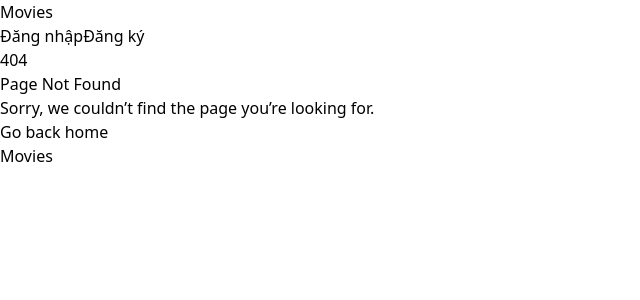
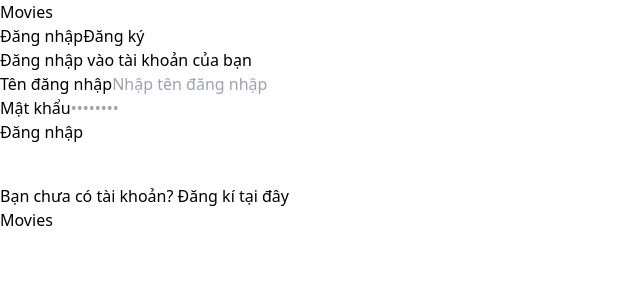
Before and after one commit to TranCongViet/WebAdvancedFinalProject, a React (Vite) app: page /#/login in a window 1280 px wide. Before the commit this address had no page. Shown: the top 300 px of the page, without its empty margins (0-640 px from the left). Built offline with nearby package versions, Linux system fonts and the light colour scheme.

Commit message:
cập nhật trang đăng nhập

```diff
--- a/package.json
+++ b/package.json
@@ -10,6 +10,7 @@
     "preview": "vite preview"
   },
   "dependencies": {
+    "@react-oauth/google": "^0.12.1",
     "axios": "^1.7.9",
     "react": "^18.3.1",
     "react-dom": "^18.3.1",
--- a/src/components/layout/Header.jsx
+++ b/src/components/layout/Header.jsx
@@ -3,7 +3,7 @@ import { useAuth } from '../../context/authcontext.jsx';
 export function Header() {
     const { logout, user } = useAuth();
     return (
-        <header className="bg-slate-400 max-w-full sticky top-0 left-0 w-full z-50">
+        <header className="bg-slate-400 max-w-full  w-full sticky top-0 left-0 z-50 ">
             <div className="container mx-auto flex justify-between items-center py-4 px-4">
                 <Link to="/" >
                     <div className="text-2xl font-bold text-blue-600">
--- a/src/layouts/User.jsx
+++ b/src/layouts/User.jsx
@@ -1,5 +1,5 @@
 import { Routes, Route } from 'react-router-dom';
-import { HomePage, NotFound, SignUpPage } from '../pages'
+import { HomePage, NotFound, SignUpPage, LoginPage } from '../pages'
 import { Header, Footer } from '../components/layout'
 export function User() {
     return (
@@ -8,6 +8,7 @@ export function User() {
             <Routes>
                 <Route path="/" element={<HomePage />} />
                 <Route path="/signUp" element={<SignUpPage />} />
+                <Route path="/login" element={<LoginPage />} />
                 <Route path="*" element={<NotFound />} />
             </Routes>
             <Footer />
--- a/src/pages/LoginPage.jsx
+++ b/src/pages/LoginPage.jsx
@@ -0,0 +1,151 @@
+import { Link, useNavigate } from 'react-router-dom';
+import { useState } from 'react';
+import { useForm } from 'react-hook-form';
+import { GoogleOAuthProvider, GoogleLogin } from '@react-oauth/google';
+import axios from 'axios';
+import { FadeLoader } from 'react-spinners';
+import { useAuth } from '../context/authcontext.jsx';
+
+export function LoginPage() {
+    const { register, handleSubmit, formState: { errors } } = useForm();
+    const [message, setMessage] = useState("");
+    const [isError, setIsError] = useState(false);
+    const [loading, setLoading] = useState(false);
+    const { user, login } = useAuth();
+    const navigate = useNavigate();
+    if (user != null) {
+        navigate('/');
+    }
+    const onSubmit = async (data) => {
+        setLoading(true);
+        try {
+            const response = await axios.post(`https://movies-recommendation-api-xhpa.onrender.com/user/login`, {
+                username: data.username,
+                password: data.password,
+            });
+            setMessage(response.data.message);
+            setIsError(false);
+            login(response.data.access_token, response.data.username);
+        } catch (error) {
+            if (!error.response) {
+                setMessage('Server không phản hồi, vui lòng thử lại sau!');
+            } else {
+                setMessage(error.response.data.message);
+            }
+            setIsError(true);
+        } finally {
+            setLoading(false);
+        }
+    };
+
+    const handleGoogleLoginSuccess = async (response) => {
+        const authorizationCode = response.credential;
+        setLoading(true);
+        try {
+            // Gửi mã authorizationCode đến backend để lấy access_token
+            const result = await axios.post(`https://movies-recommendation-api-xhpa.onrender.com/user/google`, {
+                googleToken: authorizationCode,
+            });
+            login(result.data.token, result.data.username);
+        } catch (error) {
+            console.error("Đăng nhập thất bại", error);
+        } finally {
+            setLoading(false);
+        }
+    };
+
+    const handleGoogleLoginFailure = (error) => {
+        console.error(error);
+    };
+
+    return (
+        <div>
+            {loading && (
+                <div className="absolute inset-0 flex items-center justify-center bg-gray-100 bg-opacity-75 z-50">
+                    <FadeLoader />
+                </div>
+            )}
+            <GoogleOAuthProvider clientId="556513470710-a1cbs7ppecssiuc5875ohm0kfvdpfjdl.apps.googleusercontent.com">
+                <section className="max-w-full w-full flex items-center h-screen justify-center">
+                    <div className={`flex flex-col items-center justify-center px-6 py-8 lg:py-0`}>
+                        <div className="bg-white rounded-lg shadow sm:max-w-md xl:p-0">
+                            <div className="p-6 space-y-4 md:space-y-6 sm:p-8">
+                                <h1 className="text-xl font-bold text-gray-900 md:text-2xl">
+                                    Đăng nhập vào tài khoản của bạn
+                                </h1>
+                                {message && (
+                                    <div
+                                        className={`p-4 text-sm rounded-lg ${isError
+                                            ? 'text-red-700 bg-red-100'
+                                            : 'text-green-700 bg-green-100'
+                                            }`}
+                                        role="alert"
+                                    >
+                                        {message}
+                                    </div>
+                                )}
+                                <form className="space-y-4 md:space-y-6" onSubmit={handleSubmit(onSubmit)}>
+                                    <div>
+                                        <label htmlFor="username" className="block mb-2 text-sm font-medium text-gray-900">
+                                            Tên đăng nhập
+                                        </label>
+                                        <input
+                                            type="text"
+                                            name="username"
+                                            id="username"
+                                            className="bg-gray-50 border border-gray-300 text-sm rounded-lg focus:ring-primary-600 focus:border-primary-600 block w-full p-2.5"
+                                            placeholder="Nhập tên đăng nhập"
+                                            {...register('username', {
+                                                required: 'Tên đăng nhập là bắt buộc',
+                                                minLength: {
+                                                    value: 4,
+                                                    message: 'Tên đăng nhập cần ít nhất 6 ký tự',
+                                                }
+                                            })}
+                                        />
+                                        {errors.username && <p className="text-red-500 text-xs mt-1">{errors.username.message}</p>}
+                                    </div>
+                                    <div>
+                                        <label htmlFor="password" className="block mb-2 text-sm font-medium text-gray-900">
+                                            Mật khẩu
+                                        </label>
+                                        <input
+                                            type="password"
+                                            name="password"
+                                            id="password"
+                                            placeholder="••••••••"
+                                            className="bg-gray-50 border border-gray-300 text-sm rounded-lg focus:ring-primary-600 focus:border-primary-600 block w-full p-2.5"
+                                            {...register('password', { required: 'Mật khẩu là bắt buộc' })}
+                                        />
+                                        {errors.password && <p className="text-red-500 text-xs mt-1">{errors.password.message}</p>}
+                                    </div>
+                                    <button
+                                        type="submit"
+                                        className="w-full text-black bg-blue-600 hover:bg-blue-300 font-medium rounded-lg text-sm px-5 py-2.5 text-center"
+                                    >
+                                        Đăng nhập
+                                    </button>
+                                </form>
+
+                                <div className="flex justify-center">
+                                    <GoogleLogin
+                                        onSuccess={handleGoogleLoginSuccess}
+                                        onFailure={handleGoogleLoginFailure}
+                                        useOneTap
+                                        className="w-full flex justify-center mt-4 hover:opacity-50 rounded-lg"
+                                    />
+                                </div>
+                                <p className="text-sm font-light text-gray-500">
+                                    Bạn chưa có tài khoản?{' '}
+                                    <Link to="/signup" className="font-medium text-primary-600 hover:underline">
+                                        Đăng kí tại đây
+                                    </Link>
+                                </p>
+                            </div>
+                        </div>
+                    </div>
+                </section>
+            </GoogleOAuthProvider>
+        </div>
+    );
+}
```
Also changed, not shown: 1 other file (tests, documents, lock files or other folders).
